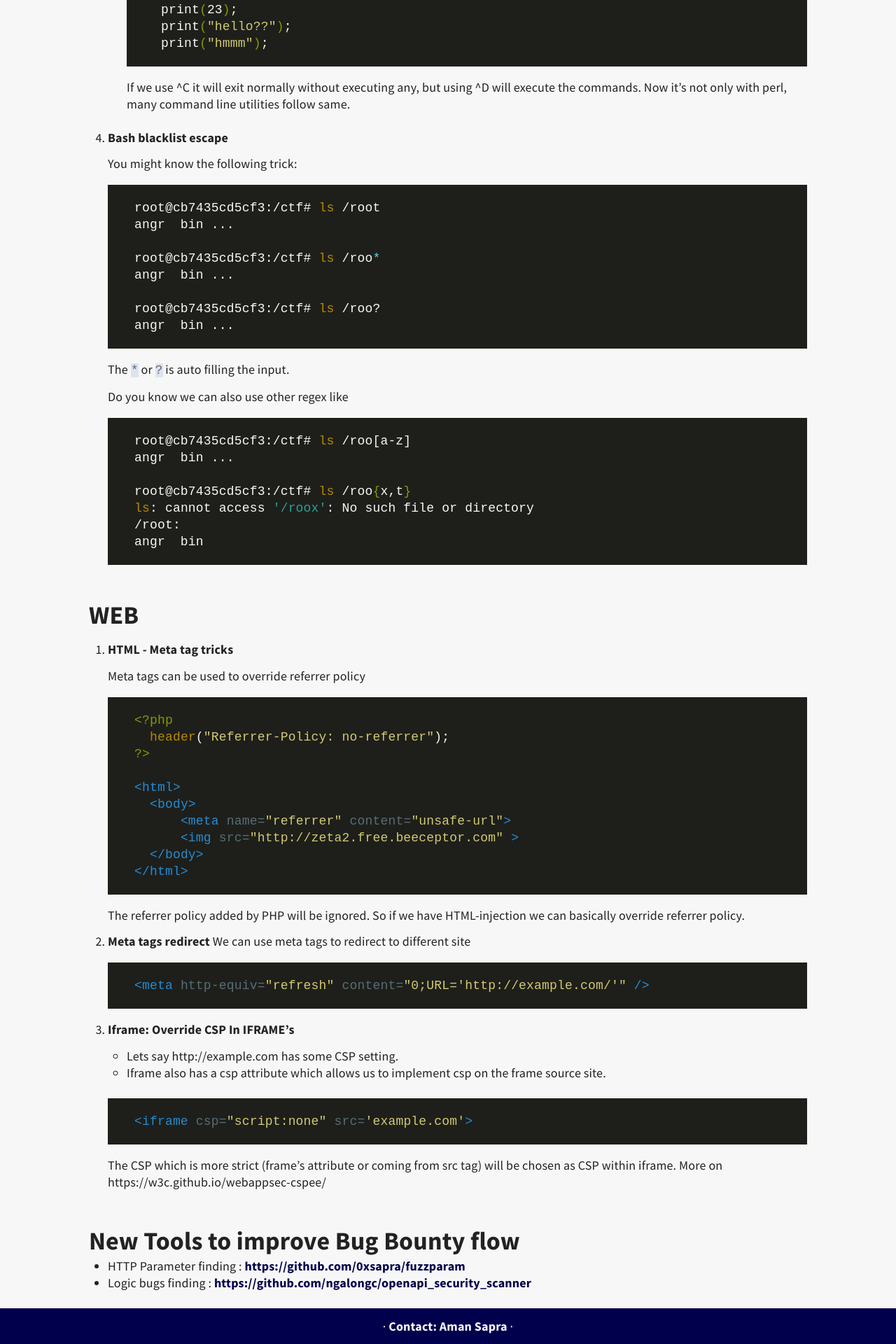
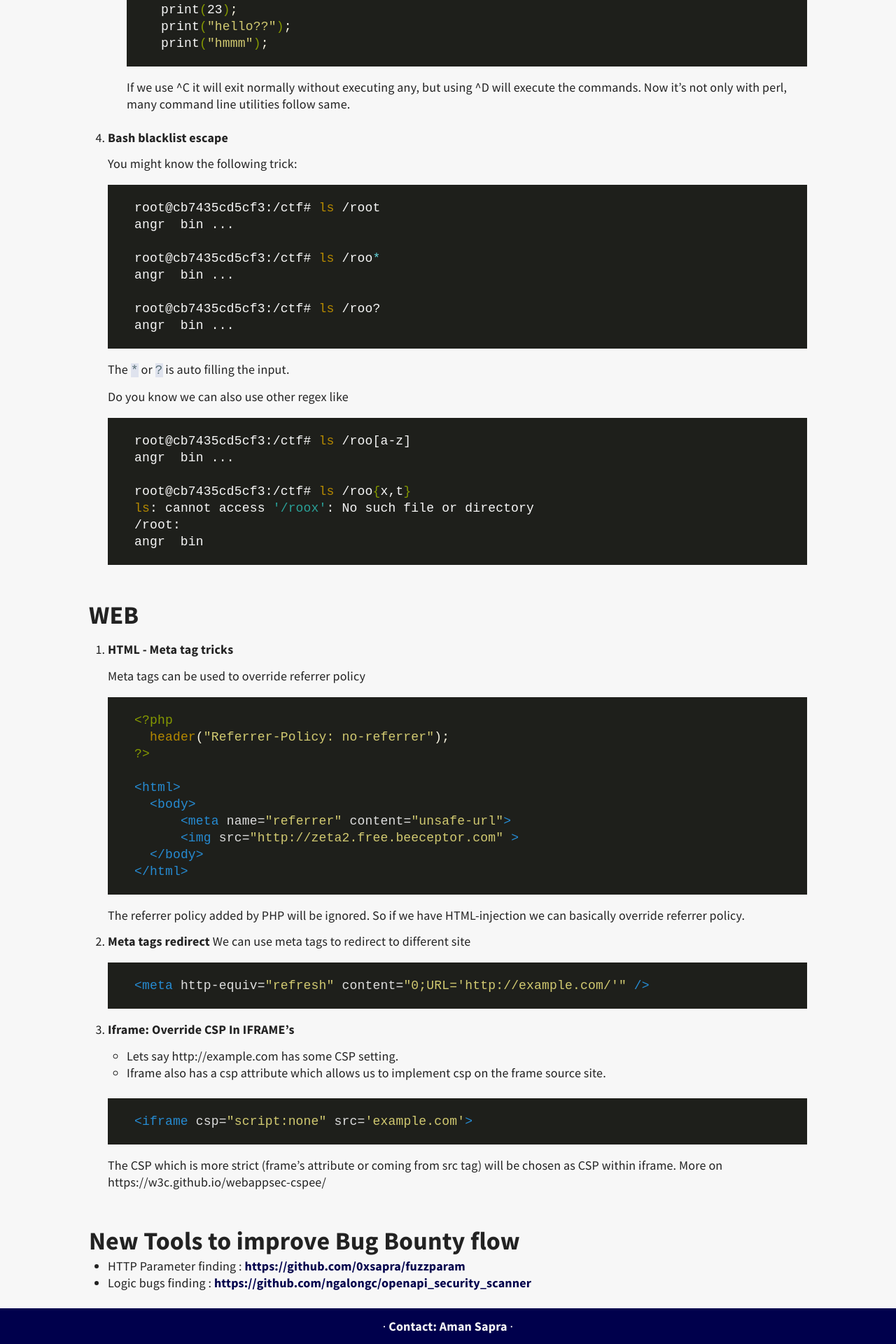
Before and after one commit to 0xsapra/website, a Jekyll site: the page built from _posts/2021-02-06-JAN-CTF-BYTES.md, in a window 1280 px wide. Shown: the part 1020-2940 px from the top of the page at 70% size. Built offline with Jekyll 4.4.1, drawn with Linux system fonts in a browser that asks for light colours.

Commit message:
poc-cve-2019-17571

```diff
--- a/_sass/syntax.scss
+++ b/_sass/syntax.scss
@@ -36,7 +36,7 @@
   .ld { color: #586e75 } /* Literal.Date */
   .m { color: #2aa198 } /* Literal.Number */
   .s { color: #d2ca71 } /* Literal.String */
-  .na { color: #586e75 } /* Name.Attribute */
+  .na { color: #dedede } /* Name.Attribute */
   .nb { color: #B58900 } /* Name.Builtin */
   .nc { color: #268bd2 } /* Name.Class */
   .no { color: #cb4b16 } /* Name.Constant */
```
